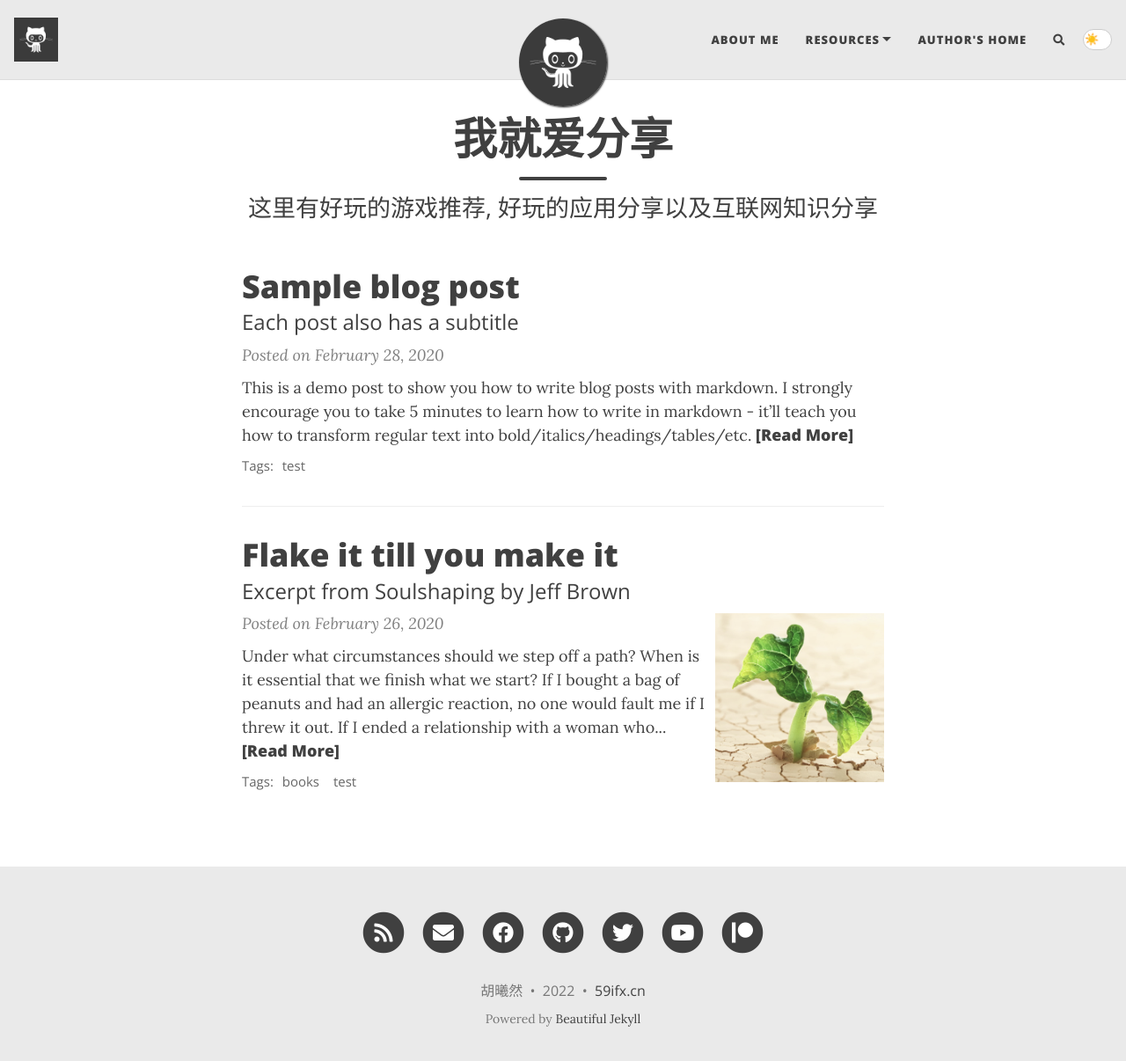
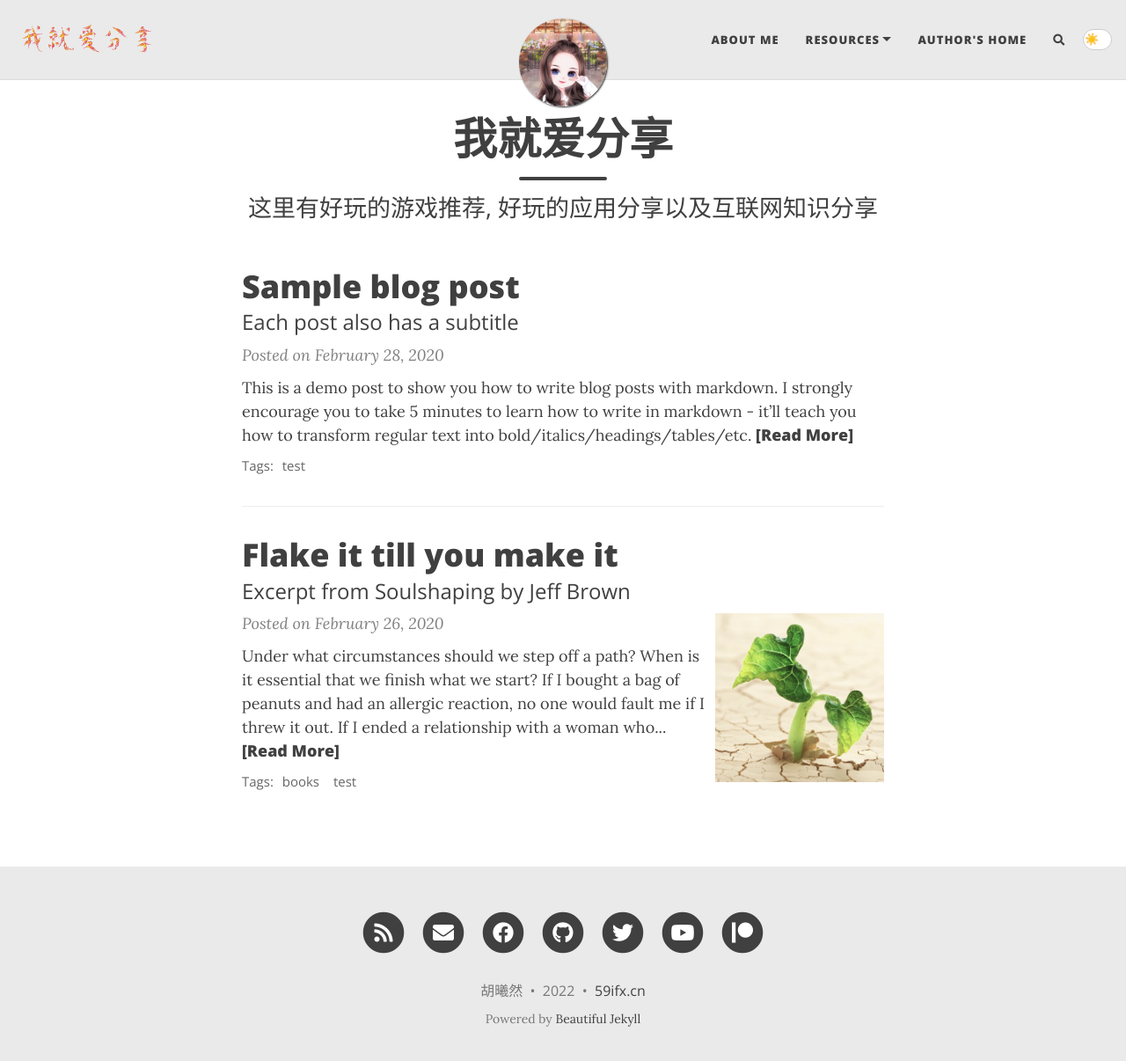
Before and after one commit to 592fx/592fx.github.io, a Jekyll site: the page built from index.html, in a window 1280 px wide and 1219 px high. Shown: the top 1206 px of the window at 88% size. Built offline with Jekyll 4.4.1, drawn with Linux system fonts in a browser that asks for light colours; nearby versions of some CDN libraries; the list of posts is cut into pages by our own code; comment, search, counter and statistics services are not loaded.

Commit message:
no message

```diff
--- a/_config.yml
+++ b/_config.yml
@@ -37,14 +37,14 @@ navbar-links:
 
 # Image to show in the navigation bar - works best with a square image
 # Remove this parameter if you don't want an image in the navbar
-avatar: "/assets/img/avatar-icon.png"
+avatar: "/assets/img/avatar-icon.jpeg"
 
 # By default, the image is cut into a circle. You can disable this behaviour by setting 'round-avatar: false'
 round-avatar: true
 
 # If you want to have an image logo in the top-left corner instead of having the title of the website,
 # then specify the following parameter
-title-img: "/assets/img/avatar-icon.png"
+title-img: "/assets/img/title-image.png"
 
 
 #####################################
```
Also changed, not shown: assets/img/avatar-icon.jpeg (added), assets/img/avatar-icon1.png (renamed from assets/img/avatar-icon.png), assets/img/title-image.png (added), favicon.ico (added), 13 other files.
